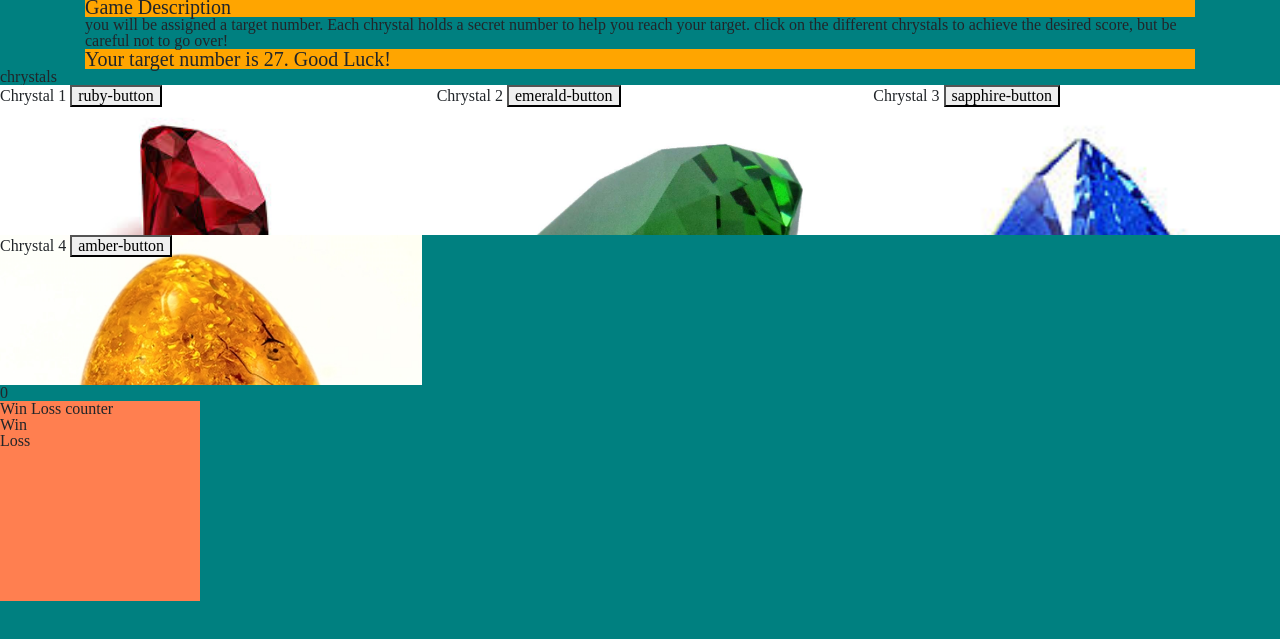
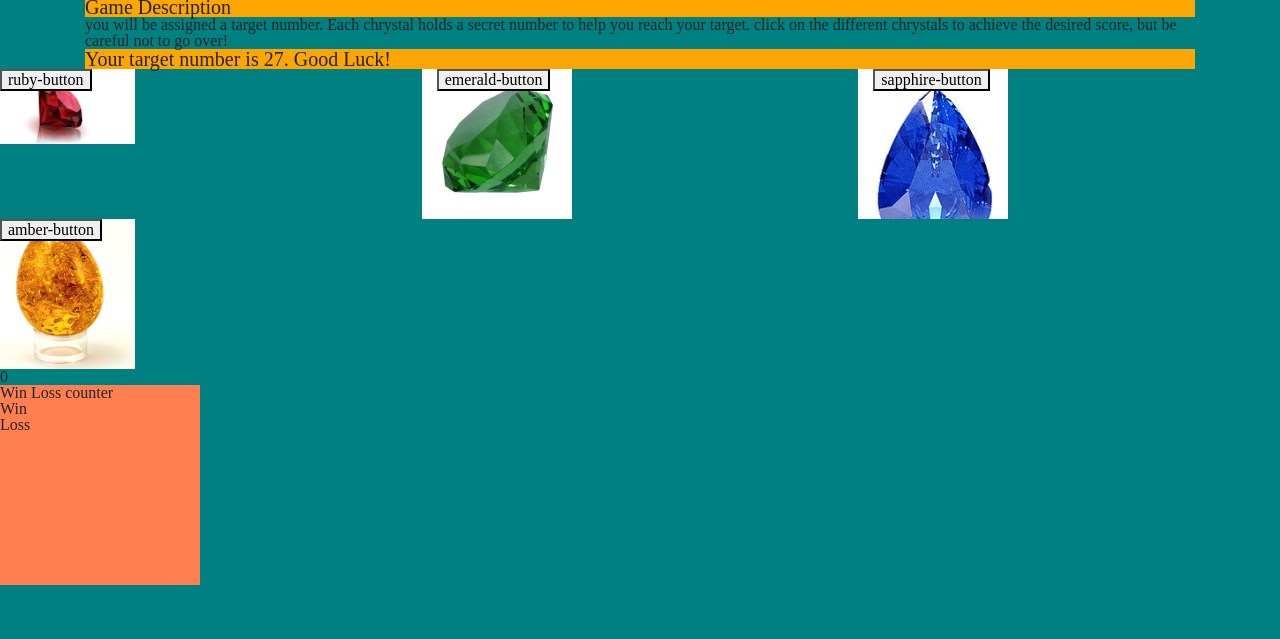
Before and after one commit to Baconbits1204/unit-4-game, a plain HTML site: page index.html in a window 1280 px wide. Shown: the part 33-672 px from the top of the page. Drawn offline with nearby package versions, Linux system fonts and the light colour scheme.

Commit message:
removing placeholders, filling chrystals in their divs

```diff
--- a/assets/css/style.css
+++ b/assets/css/style.css
@@ -20,15 +20,15 @@ height: 200px;
 
 .ruby-number{
     background: url(../images/ruby.jpg);
-    background-size: cover;
-        background-repeat: no-repeat;
+    background-size: 150px;
+    background-repeat: no-repeat;
     width: 150px;
 height: 150px;
 }
 
 .emerald-number{
     background: url(../images/emerald.jpg);
-    background-size: cover;
+    background-size: 150px;
         background-repeat: no-repeat;
     width: 150px;
 height: 150px;
@@ -36,7 +36,7 @@ height: 150px;
 
 .sapphire-number{
     background: url(../images/sapphire.jpg);
-    background-size: cover;
+    background-size: 150px;
         background-repeat: no-repeat;
     width: 150px;
 height: 150px;
@@ -44,7 +44,7 @@ height: 150px;
 
 .amber-number{
     background: url(../images/amber.jpg);
-    background-size: cover;
+    background-size: 150px;
         background-repeat: no-repeat;
     width: 150px;
 height: 150px;}
--- a/index.html
+++ b/index.html
@@ -22,18 +22,18 @@
     <div class="container target-box">
         <h2>Your target number is <span id="target-num"> 0 </span>. Good Luck!</h2>
     </div>
-    <div class="conatiner">chrystals
+    <div class="conatiner">
         <div class="row">
-            <div class="col-md-4 ruby-number">Chrystal 1
+            <div class="col-md-4 ruby-number">
                 <button id="ruby-btn" type="button" value=>ruby-button</button>
             </div>
-            <div class="col-md-4 emerald-number">Chrystal 2
+            <div class="col-md-4 emerald-number">
                 <button id="emerald-btn" type="button">emerald-button</button>
             </div>
-            <div class="col-md-4 sapphire-number">Chrystal 3
+            <div class="col-md-4 sapphire-number">
                 <button id="sapphire-btn" type="button">sapphire-button</button>
             </div>
-            <div class="col-md-4 amber-number">Chrystal 4
+            <div class="col-md-4 amber-number">
                 <button id="amber-btn" type="button">amber-button</button>
             </div>
         </div>
```
